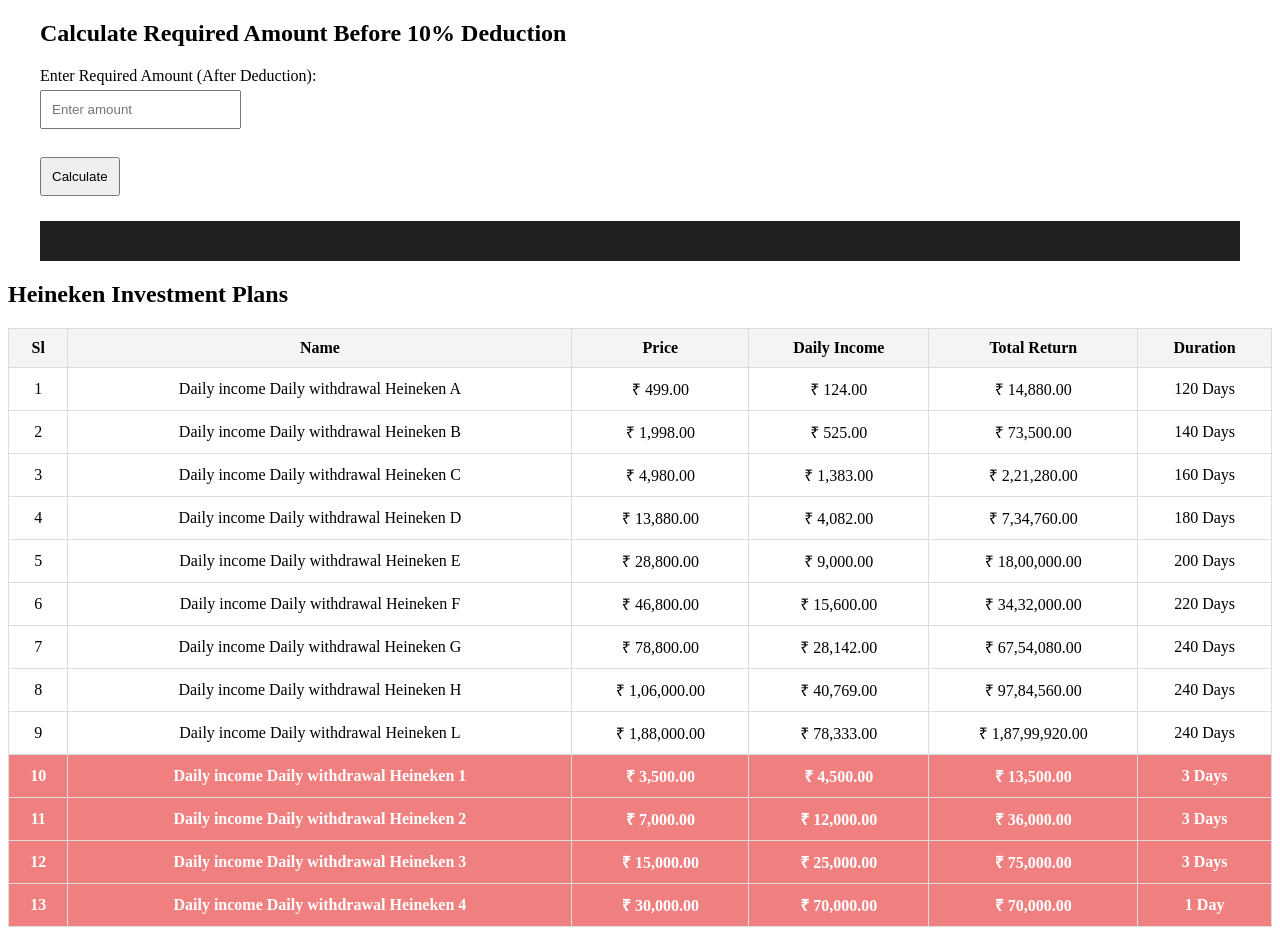
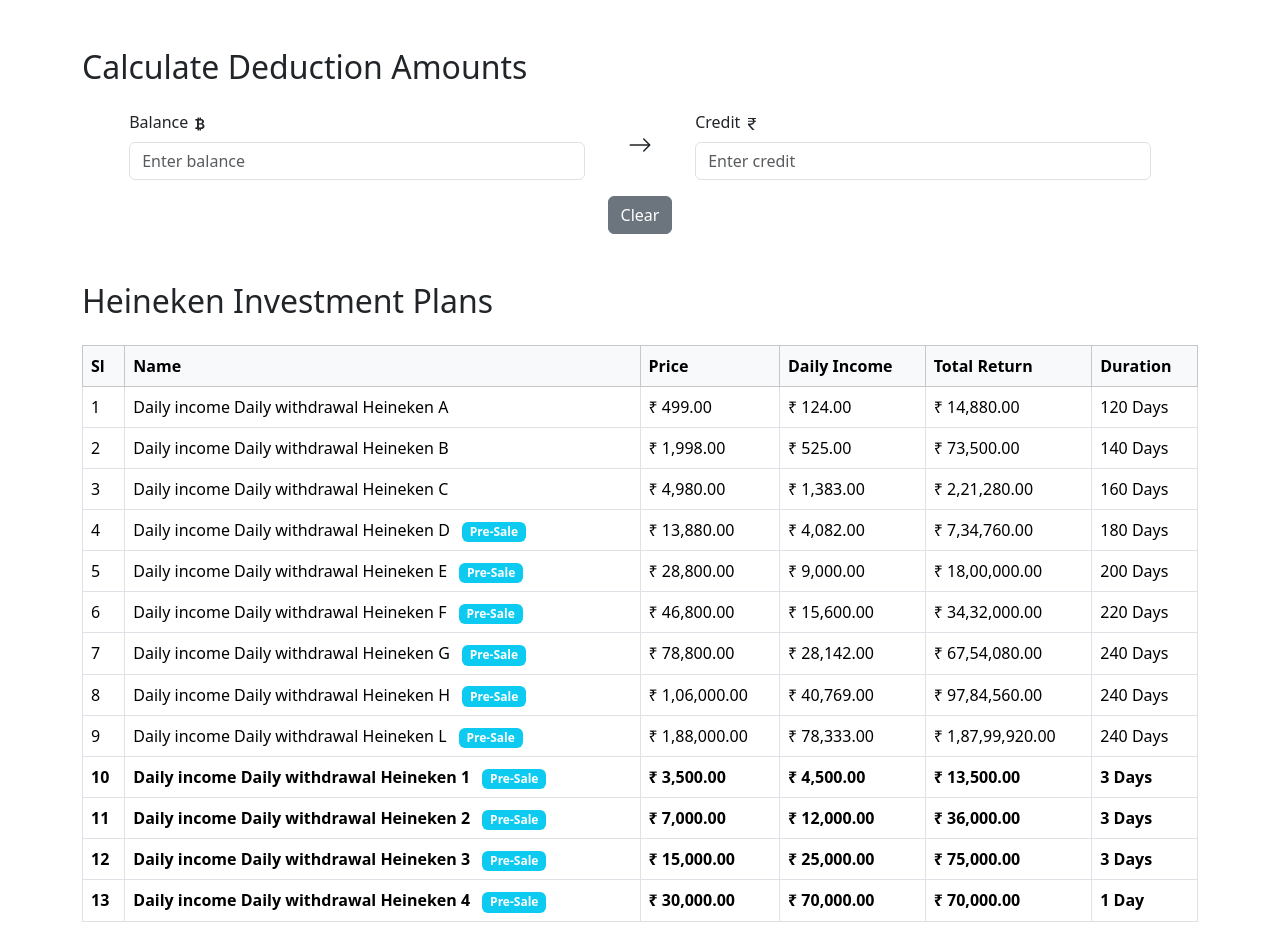
Before and after one commit to Saikiasan/heineken, a plain HTML site: page index.html in a window 1280 px wide. Drawn offline with nearby package versions, Linux system fonts and the light colour scheme.

Commit message:
updated to calculate vice-versa

```diff
--- a/index.html
+++ b/index.html
@@ -2,46 +2,13 @@
 <html lang="en">
 
   <head>
-    <meta charset="UTF-8">
-    <meta name="viewport" content="width=device-width, initial-scale=1.0">
+    <meta charset="UTF-8" />
+    <meta name="viewport" content="width=device-width, initial-scale=1.0" />
     <title>Calculate Required Amount</title>
+    <link href="https://cdn.jsdelivr.net/npm/bootstrap@5.3.3/dist/css/bootstrap.min.css" rel="stylesheet"
+      integrity="sha384-QWTKZyjpPEjISv5WaRU9OFeRpok6YctnYmDr5pNlyT2bRjXh0JMhjY6hW+ALEwIH" crossorigin="anonymous" />
     <style>
-      table {
-        width: 100%;
-        border-collapse: collapse;
-        margin-top: 20px;
-      }
-
-      th,
-      td {
-        border: 1px solid #ddd;
-        padding: 10px;
-        text-align: center;
-      }
-
-      th {
-        background-color: #f4f4f4;
-      }
-
-      img {
-        width: 80px;
-        height: 80px;
-        object-fit: cover;
-        border-radius: 5px;
-      }
-
-      .container {
-        max-width: 1200px;
-        margin: auto;
-      }
-
-      input,
-      button {
-        padding: 10px;
-        margin: 5px 0;
-      }
-
-      /* ✅ Highlight Rows where Duration is Less than 10 Days */
+      /* Custom styles */
       .highlight {
         background-color: lightcoral;
         color: white;
@@ -59,22 +26,48 @@
   </head>
 
   <body>
-
-    <div class="container">
-      <h2>Calculate Required Amount Before 10% Deduction</h2>
-
-      <label for="desiredAmount">Enter Required Amount (After Deduction):</label><br>
-      <input type="number" id="desiredAmount" placeholder="Enter amount"><br><br>
-
-      <button onclick="calculateRequiredAmount()">Calculate</button>
-
-      <h3 id="result"></h3>
+    <!-- Deduction Calculator Section -->
+    <div class="container my-5">
+      <h2 class="mb-4">Calculate Deduction Amounts</h2>
+      <div class="row g-3 align-items-center justify-content-center">
+        <div class="col-5 col-md-5">
+          <label for="amountBefore" class="form-label">Balance <svg xmlns="http://www.w3.org/2000/svg" width="16"
+              height="16" fill="currentColor" class="bi bi-currency-bitcoin" viewBox="0 0 16 16">
+              <path
+                d="M5.5 13v1.25c0 .138.112.25.25.25h1a.25.25 0 0 0 .25-.25V13h.5v1.25c0 .138.112.25.25.25h1a.25.25 0 0 0 .25-.25V13h.084c1.992 0 3.416-1.033 3.416-2.82 0-1.502-1.007-2.323-2.186-2.44v-.088c.97-.242 1.683-.974 1.683-2.19C11.997 3.93 10.847 3 9.092 3H9V1.75a.25.25 0 0 0-.25-.25h-1a.25.25 0 0 0-.25.25V3h-.573V1.75a.25.25 0 0 0-.25-.25H5.75a.25.25 0 0 0-.25.25V3l-1.998.011a.25.25 0 0 0-.25.25v.989c0 .137.11.25.248.25l.755-.005a.75.75 0 0 1 .745.75v5.505a.75.75 0 0 1-.75.75l-.748.011a.25.25 0 0 0-.25.25v1c0 .138.112.25.25.25zm1.427-8.513h1.719c.906 0 1.438.498 1.438 1.312 0 .871-.575 1.362-1.877 1.362h-1.28zm0 4.051h1.84c1.137 0 1.756.58 1.756 1.524 0 .953-.626 1.45-2.158 1.45H6.927z" />
+            </svg></label>
+          <input type="number" id="amountBefore" class="form-control" placeholder="Enter balance" />
+        </div>
+        <div class="col-1 col-md-1 d-flex align-items-center justify-content-center">
+          <svg xmlns="http://www.w3.org/2000/svg" width="24" height="24" fill="currentColor" class="bi bi-arrow-right"
+            viewBox="0 0 16 16">
+            <path fill-rule="evenodd"
+              d="M1 8a.5.5 0 0 1 .5-.5h11.793l-3.147-3.146a.5.5 0 0 1 .708-.708l4 4a.5.5 0 0 1 0 .708l-4 4a.5.5 0 0 1-.708-.708L13.293 8.5H1.5A.5.5 0 0 1 1 8" />
+          </svg>
+        </div>
+        <div class="col-5 col-md-5">
+          <label for="amountAfter" class="form-label">Credit <svg xmlns="http://www.w3.org/2000/svg" width="16"
+              height="16" fill="currentColor" class="bi bi-currency-rupee" viewBox="0 0 16 16">
+              <path
+                d="M4 3.06h2.726c1.22 0 2.12.575 2.325 1.724H4v1.051h5.051C8.855 7.001 8 7.558 6.788 7.558H4v1.317L8.437 14h2.11L6.095 8.884h.855c2.316-.018 3.465-1.476 3.688-3.049H12V4.784h-1.345c-.08-.778-.357-1.335-.793-1.732H12V2H4z" />
+            </svg></label>
+          <input type="number" id="amountAfter" class="form-control" placeholder="Enter credit" />
+        </div>
+      </div>
+      <div class="text-center mt-3">
+        <button onclick="clearFields()" class="btn btn-secondary">Clear</button>
+      </div>
     </div>
 
 
-    <h2>Heineken Investment Plans</h2>
-    <table id="investmentTable">
-      <thead>
+
+
+    <!-- Investment Plans Table Section -->
+    <div class="container my-5">
+      <h2 class="mb-4">Heineken Investment Plans</h2>
+      <div class="table-responsive">
+        <table id="investmentTable" class="table table-bordered table-hover">
+          <thead class="table-light">
             <tr>
               <th>Sl</th>
               <th>Name</th>
@@ -86,31 +79,62 @@
           </thead>
           <tbody></tbody>
         </table>
+      </div>
+    </div>
 
     <script>
-      function calculateRequiredAmount() {
-        let desiredAmount = parseFloat(document.getElementById("desiredAmount").value);
+      let updating = false; // flag to prevent infinite loop
 
-        if (isNaN(desiredAmount) || desiredAmount <= 0) {
-          alert("Please enter a valid amount");
-          return;
+      document.getElementById("amountBefore").addEventListener("input", function () {
+        if (updating) return;
+        updating = true;
+        const beforeValue = this.value.trim();
+        if (beforeValue !== "") {
+          const beforeAmount = parseFloat(beforeValue);
+          if (!isNaN(beforeAmount) && beforeAmount > 0) {
+            const computedAfter = beforeAmount * 0.9; // deduct 10%
+            document.getElementById("amountAfter").value = computedAfter.toFixed(2);
+          } else {
+            document.getElementById("amountAfter").value = "";
+          }
+        } else {
+          document.getElementById("amountAfter").value = "";
+        }
+        updating = false;
+      });
+
+      document.getElementById("amountAfter").addEventListener("input", function () {
+        if (updating) return;
+        updating = true;
+        const afterValue = this.value.trim();
+        if (afterValue !== "") {
+          const afterAmount = parseFloat(afterValue);
+          if (!isNaN(afterAmount) && afterAmount > 0) {
+            const computedBefore = afterAmount / 0.9; // required before deduction
+            document.getElementById("amountBefore").value = computedBefore.toFixed(2);
+          } else {
+            document.getElementById("amountBefore").value = "";
+          }
+        } else {
+          document.getElementById("amountBefore").value = "";
+        }
+        updating = false;
+      });
+
+      function clearFields() {
+        document.getElementById("amountBefore").value = "";
+        document.getElementById("amountAfter").value = "";
       }
 
-        let requiredAmount = desiredAmount / 0.9;
-        document.getElementById("result").innerText =
-          `You need to provide: ${formatAmount(requiredAmount.toFixed(2))} to get ${formatAmount(desiredAmount.toFixed(2))} after 10% deduction.`;
-      }
-
-      // Updated formatAmount function
+      // Updated formatAmount function remains unchanged for table display
       const formatAmount = (amount) => {
         const amountStr = amount.toString(); // Ensure input is a string
         const cleanAmount = amountStr.replace(/[₹,]/g, ''); // Remove ₹ and commas
-        return "₹ " + parseFloat(cleanAmount).toLocaleString('en-IN', {
-          minimumFractionDigits: 2
+        return "₹ " + parseFloat(cleanAmount).toLocaleString("en-IN", {
+          minimumFractionDigits: 2,
         });
       };
 
-      // Other functions remain unchanged...
       async function renderTable() {
         try {
           const response = await fetch("./products.json");
@@ -120,15 +144,20 @@
 
           data.forEach((item, index) => {
             const row = document.createElement("tr");
-            const durationDays = parseInt(item.duration.match(/\d+/g)[0]); // Extract number from duration
+            const durationDays = parseInt(item.duration.match(/\d+/g)[0]);
 
             if (durationDays < 10) {
               row.classList.add("highlight");
             }
 
+            // Create a badge if pre is true
+            const preBadge = item.status && item.status.pre ?
+              ' <span class="badge bg-info ms-2">Pre-Sale</span>' :
+              "";
+
             row.innerHTML = `
         <td>${index + 1}</td>
-              <td>${item.name}</td>
+        <td>${item.name}${preBadge}</td>
         <td>${formatAmount(item.price)}</td>
         <td>${formatAmount(item.daily_income)}</td>
         <td>${formatAmount(item.total_return)}</td>
@@ -141,6 +170,7 @@
         }
       }
 
+
       const formatDuration = (duration) => {
         const numberPart = duration.match(/\d+/g)[0];
         const dayText = (numberPart == 1) ? " Day" : " Days";
@@ -149,8 +179,6 @@
 
       renderTable();
     </script>
-
-
   </body>
 
 </html>
--- a/products.json
+++ b/products.json
@@ -5,7 +5,10 @@
         "daily_income": "₹124",
         "total_return": "₹14880",
         "duration": "120day",
-        "image": "https://gl.uou1lol-erbwns-duew7w.com/uploads/20250226/f2c509396ba2f274329f82f2a5bba63b.jpg"
+        "image": "https://gl.uou1lol-erbwns-duew7w.com/uploads/20250226/f2c509396ba2f274329f82f2a5bba63b.jpg",
+        "status": {
+            "pre": false
+        }
     },
     {
         "name": "Daily income Daily withdrawal Heineken B",
@@ -13,7 +16,10 @@
         "daily_income": "₹525",
         "total_return": "₹73500",
         "duration": "140day",
-        "image": "https://gl.uou1lol-erbwns-duew7w.com/uploads/20250228/8fc6017f0b937e2d20c4a5910a29b5b3.jpg"
+        "image": "https://gl.uou1lol-erbwns-duew7w.com/uploads/20250228/8fc6017f0b937e2d20c4a5910a29b5b3.jpg",
+        "status": {
+            "pre": false
+        }
     },
     {
         "name": "Daily income Daily withdrawal Heineken C",
@@ -21,7 +27,10 @@
         "daily_income": "₹1383",
         "total_return": "₹221280",
         "duration": "160day",
-        "image": "https://gl.uou1lol-erbwns-duew7w.com/uploads/20250228/179cfd671e5a7c5d96fba370be11d87f.jpg"
+        "image": "https://gl.uou1lol-erbwns-duew7w.com/uploads/20250228/179cfd671e5a7c5d96fba370be11d87f.jpg",
+        "status": {
+            "pre": false
+        }
     },
     {
         "name": "Daily income Daily withdrawal Heineken D",
@@ -29,7 +38,10 @@
         "daily_income": "₹4082",
         "total_return": "₹734760",
         "duration": "180day",
-        "image": "https://gl.uou1lol-erbwns-duew7w.com/uploads/20250228/70ea037df9a5dd14ee357371d32ac50f.jpg"
+        "image": "https://gl.uou1lol-erbwns-duew7w.com/uploads/20250228/70ea037df9a5dd14ee357371d32ac50f.jpg",
+        "status": {
+            "pre": true
+        }
     },
     {
         "name": "Daily income Daily withdrawal Heineken E",
@@ -37,7 +49,10 @@
         "daily_income": "₹9000",
         "total_return": "₹1800000",
         "duration": "200day",
-        "image": "https://gl.uou1lol-erbwns-duew7w.com/uploads/20250228/048056e7cbc34927b80abc3a7d85f817.jpg"
+        "image": "https://gl.uou1lol-erbwns-duew7w.com/uploads/20250228/048056e7cbc34927b80abc3a7d85f817.jpg",
+        "status": {
+            "pre": true
+        }
     },
     {
         "name": "Daily income Daily withdrawal Heineken F",
@@ -45,7 +60,10 @@
         "daily_income": "₹15600",
         "total_return": "₹3432000",
         "duration": "220day",
-        "image": "https://gl.uou1lol-erbwns-duew7w.com/uploads/20250228/0eb73040517eca19d5a2604c688ce66c.png"
+        "image": "https://gl.uou1lol-erbwns-duew7w.com/uploads/20250228/0eb73040517eca19d5a2604c688ce66c.png",
+        "status": {
+            "pre": true
+        }
     },
     {
         "name": "Daily income Daily withdrawal Heineken G",
@@ -53,7 +71,10 @@
         "daily_income": "₹28142",
         "total_return": "₹6754080",
         "duration": "240day",
-        "image": "https://gl.uou1lol-erbwns-duew7w.com/uploads/20250228/35f67459a4c174538b35137c95ef4aa1.jpeg"
+        "image": "https://gl.uou1lol-erbwns-duew7w.com/uploads/20250228/35f67459a4c174538b35137c95ef4aa1.jpeg",
+        "status": {
+            "pre": true
+        }
     },
     {
         "name": "Daily income Daily withdrawal Heineken H",
@@ -61,7 +82,10 @@
         "daily_income": "₹40769",
         "total_return": "₹9784560",
         "duration": "240day",
-        "image": "https://gl.uou1lol-erbwns-duew7w.com/uploads/20250228/ff5e0c540e4b43f2bdf35da6c5ad753c.jpg"
+        "image": "https://gl.uou1lol-erbwns-duew7w.com/uploads/20250228/ff5e0c540e4b43f2bdf35da6c5ad753c.jpg",
+        "status": {
+            "pre": true
+        }
     },
     {
         "name": "Daily income Daily withdrawal Heineken L",
@@ -69,7 +93,10 @@
         "daily_income": "₹78333",
         "total_return": "₹18799920",
         "duration": "240day",
-        "image": "https://gl.uou1lol-erbwns-duew7w.com/uploads/20250228/5f079766ce61af6e0949c990aa8a9763.jpg"
+        "image": "https://gl.uou1lol-erbwns-duew7w.com/uploads/20250228/5f079766ce61af6e0949c990aa8a9763.jpg",
+        "status": {
+            "pre": true
+        }
     },
     {
         "name": "Daily income Daily withdrawal Heineken 1",
@@ -77,7 +104,10 @@
         "daily_income": "₹4500",
         "total_return": "₹13500",
         "duration": "3day",
-        "image": "https://gl.uou1lol-erbwns-duew7w.com/uploads/20250228/03c34658cbce3bb57f10c4779c577e7f.jpg"
+        "image": "https://gl.uou1lol-erbwns-duew7w.com/uploads/20250228/03c34658cbce3bb57f10c4779c577e7f.jpg",
+        "status": {
+            "pre": true
+        }
     },
     {
         "name": "Daily income Daily withdrawal Heineken 2",
@@ -85,7 +115,10 @@
         "daily_income": "₹12000",
         "total_return": "₹36000",
         "duration": "3day",
-        "image": "https://gl.uou1lol-erbwns-duew7w.com/uploads/20250228/0d3a06738ac7d5078fea0c072410b199.jpg"
+        "image": "https://gl.uou1lol-erbwns-duew7w.com/uploads/20250228/0d3a06738ac7d5078fea0c072410b199.jpg",
+        "status": {
+            "pre": true
+        }
     },
     {
         "name": "Daily income Daily withdrawal Heineken 3",
@@ -93,7 +126,10 @@
         "daily_income": "₹25000",
         "total_return": "₹75000",
         "duration": "3day",
-        "image": "https://gl.uou1lol-erbwns-duew7w.com/uploads/20250228/4bdb49b1e0da6c88d2eaa7a02c7876f1.jpg"
+        "image": "https://gl.uou1lol-erbwns-duew7w.com/uploads/20250228/4bdb49b1e0da6c88d2eaa7a02c7876f1.jpg",
+        "status": {
+            "pre": true
+        }
     },
     {
         "name": "Daily income Daily withdrawal Heineken 4",
@@ -101,6 +137,9 @@
         "daily_income": "₹70000",
         "total_return": "₹70000",
         "duration": "1day",
-        "image": "https://gl.uou1lol-erbwns-duew7w.com/uploads/20250228/026d44e18c210bc58c00a74d4e285178.jpg"
+        "image": "https://gl.uou1lol-erbwns-duew7w.com/uploads/20250228/026d44e18c210bc58c00a74d4e285178.jpg",
+        "status": {
+            "pre": true
+        }
     }
 ]
```
Also changed, not shown: 2 other files. Lines whose indentation alone changed are shown as unchanged.
